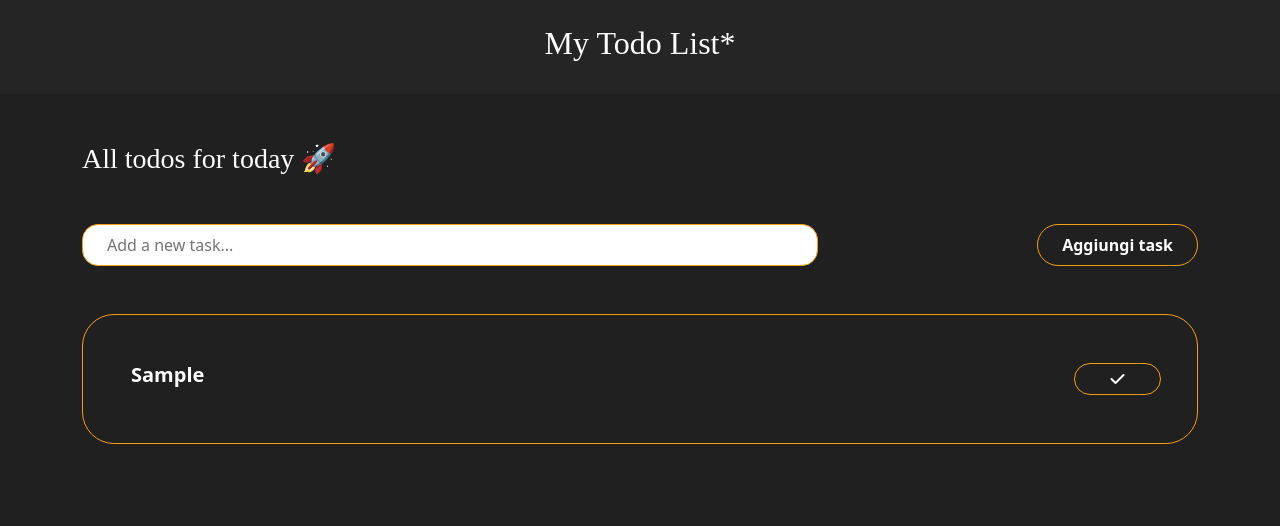
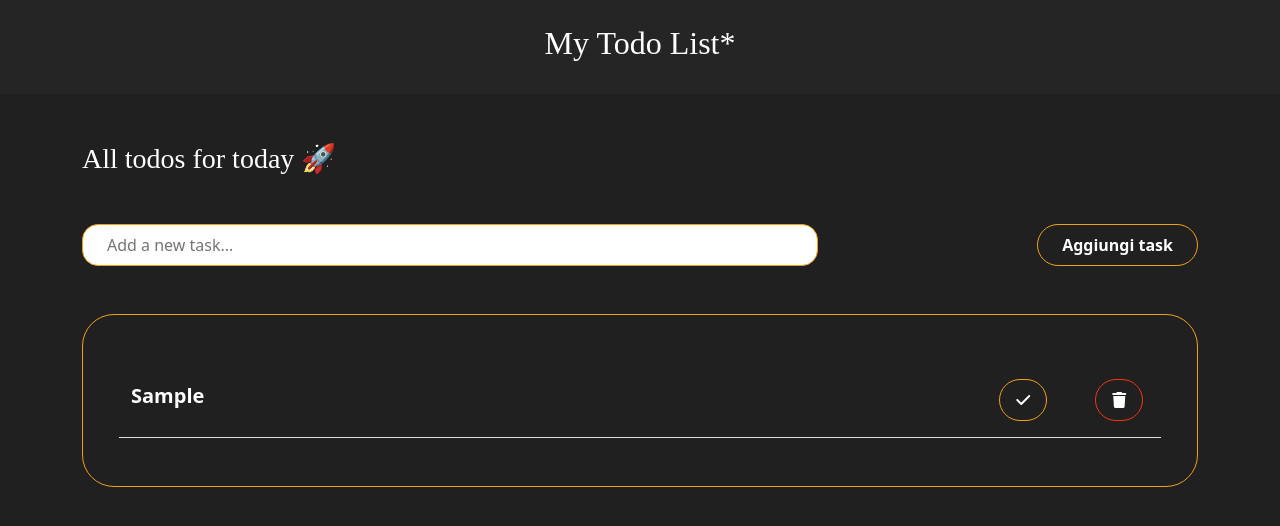
Before and after one commit to Drew0004/React-To-Do-List, a React (Vite) app: page / in a window 1280 px wide. Both pictures are taken after typing "Sample" into the empty fields and a click on the button "Aggiungi task". Shown: the top 526 px of the page. Built offline with nearby package versions, Linux system fonts and the light colour scheme.

Commit message:
Add remove todo function from array

```diff
--- a/src/assets/scss/main.scss
+++ b/src/assets/scss/main.scss
@@ -24,7 +24,7 @@ header{
 .my-button{
     background-color: transparent;
     border: 1px solid rgb(242, 160, 18);
-    transition: 0.2s ease-in-out;
+    transition: 0.1s ease-in-out;
 
     &:hover{
         background-color: rgb(242, 160, 18);
@@ -34,10 +34,10 @@ header{
 
 .my-input{
     border: 1px solid rgb(242, 160, 18);
-    transition: 0.2s ease-in-out;
+    transition: 0.4s ease-in-out;
     &:focus{
         border: transparent;
-        box-shadow: 0 0 5px rgba(424, 160, 18, 0.6);
+        box-shadow: 0 0 8px rgba(424, 160, 18, 0.6);
         outline: none;
     }
 }
@@ -46,3 +46,15 @@ header{
     text-decoration: line-through;
     color: rgb(255, 119, 0);
 }
+
+.my-delete-button{
+    background-color: transparent;
+    border: 1px solid rgb(242, 55, 18);
+    transition: 0.1s ease-in-out;
+
+    &:hover{
+        background-color: rgb(242, 55, 18);
+        border: transparent;
+    }
+
+}
--- a/src/components/Todos.jsx
+++ b/src/components/Todos.jsx
@@ -32,6 +32,11 @@ const Todos = () => {
         setTodos(updatedToDos)
     }
 
+    const removeToDo = (id) =>{
+        const removedTodo = todos.filter((el) => el.id !== id)
+        setTodos(removedTodo)
+    }
+
     return (
         <>
             <form className="row justify-content-between align-items-center my-5" onSubmit={handleNewTask}>
@@ -45,15 +50,18 @@ const Todos = () => {
             <div className='todos-box rounded-5 p-5'>
                 {
                     todos.length === 0 ?
-                    <h2 className='my-font text-white'>Sembra non ci siano Tasks...</h2> :
+                    <h3 className='my-font text-white'>Sembra non ci siano Tasks per ora...</h3> :
                     todos.map((elem)=>{
                         return (
                             <>
-                                <div className="row justify-content-between">
-                                    <div className="col-10">
+                                <div className="row justify-content-between align-items-center border-bottom py-3">
+                                    <div className="col-8">
                                         <h5 className={`fw-bold ${elem.done === true ? 'task-done' : 'text-white'}`} key={elem.id}>{elem.task}</h5>
                                     </div>
-                                    <button onClick={()=>handleDoneStatus(elem.id)} className='col-1 my-button rounded-5'><i class="fa-solid fa-check text-white"></i></button>
+                                    <div className='col-2 d-flex align-items-center'>
+                                        <button onClick={()=>handleDoneStatus(elem.id)} className='px-3 py-2 my-button rounded-5'><i class="fa-solid fa-check text-white"></i></button>
+                                        <button onClick={()=>removeToDo(elem.id)} className='px-3 py-2 ms-5 my-delete-button rounded-5'><i class="fa-solid fa-trash text-white"></i></button>
+                                    </div>
                                 </div>
                             </>
                         )
```
